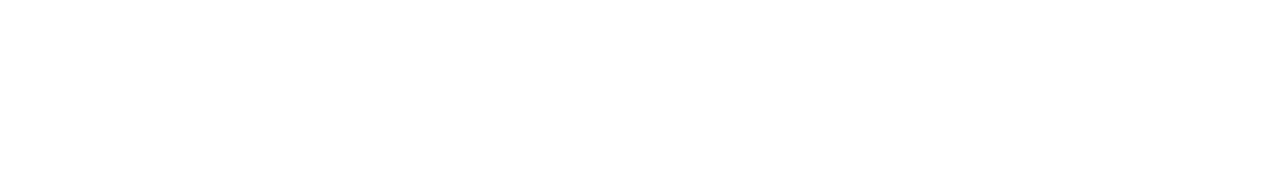
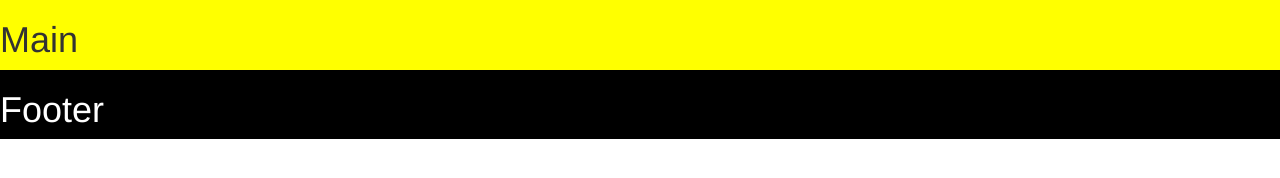
Before and after one commit to Hold94en/DsGroupTeam13, a website: page source/html/index.html in a window 1280 px wide. Drawn offline with nearby package versions, Linux system fonts and the light colour scheme.

Commit message:
Update _variable.scss

```diff
--- a/source/html/index.html
+++ b/source/html/index.html
@@ -19,10 +19,19 @@
 		</div>
 	</header>
 	<main>
-
+		<h1>Main</h1>
 	</main>
 	<footer>
-
+		<div>
+			<!-- Left side -->
+		</div>
+		<div>
+			<!-- center -->
+			<h1>Footer</h1>
+		</div>
+		<div>
+			<!-- right side -->
+		</div>
 	</footer>
 
 
--- a/source/sass/_body.scss
+++ b/source/sass/_body.scss
@@ -0,0 +1,10 @@
+main {
+	background-color:yellow;
+	display: flex;
+	flex-grow: 1;
+}
+
+body {
+	display: flex;
+	flex-direction: column;
+}
--- /dev/null
+++ b/source/sass/_footer.scss
@@ -0,0 +1,5 @@
+footer {
+	display: flex;
+	background-color: black;
+	color: white;
+}
--- a/source/sass/index.scss
+++ b/source/sass/index.scss
@@ -1,2 +1,3 @@
 @import "_variables.scss";
 @import "_body.scss";
+@import "_footer.scss";
```
Also changed, not shown: source/css/index.css.
